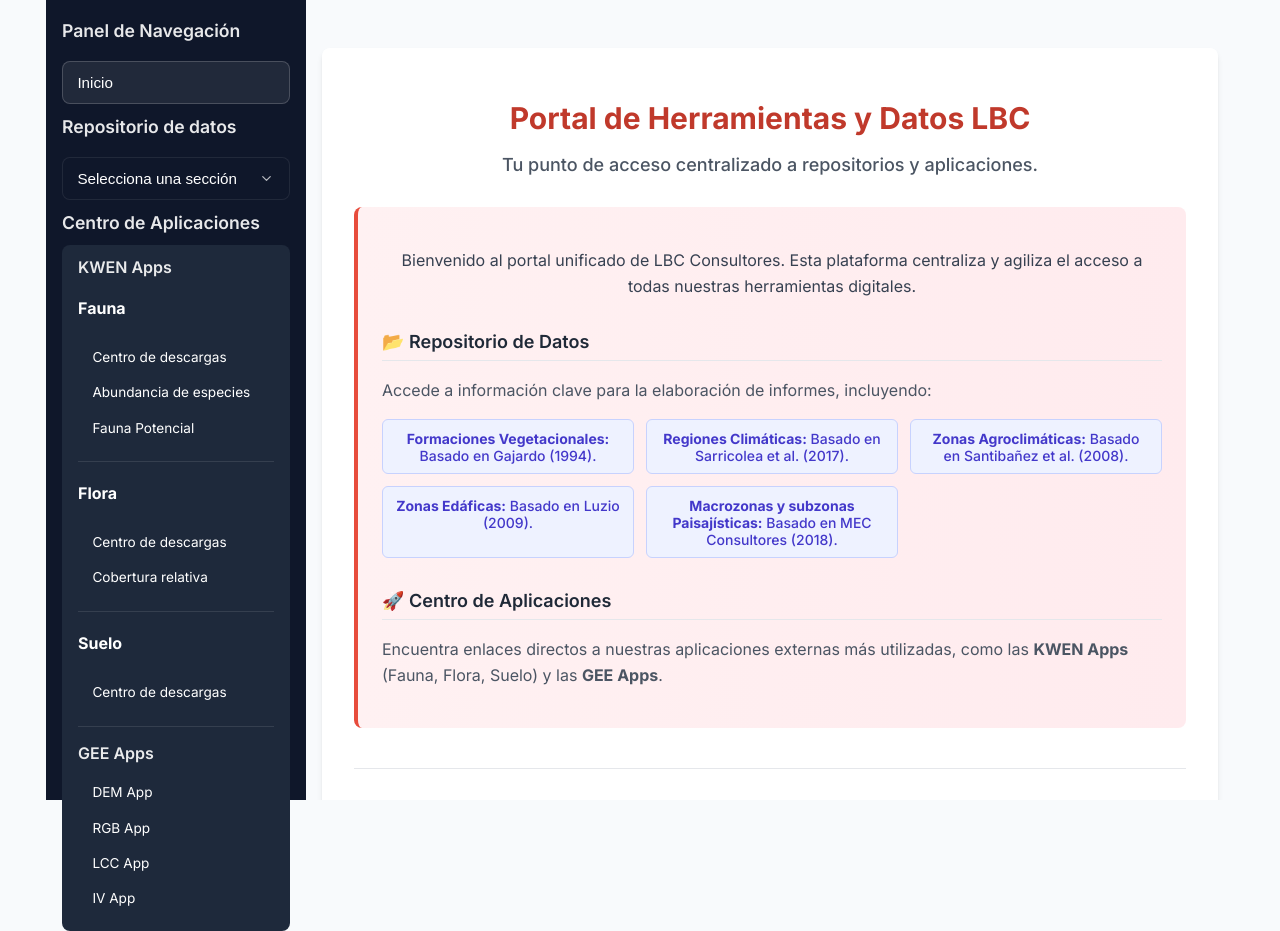
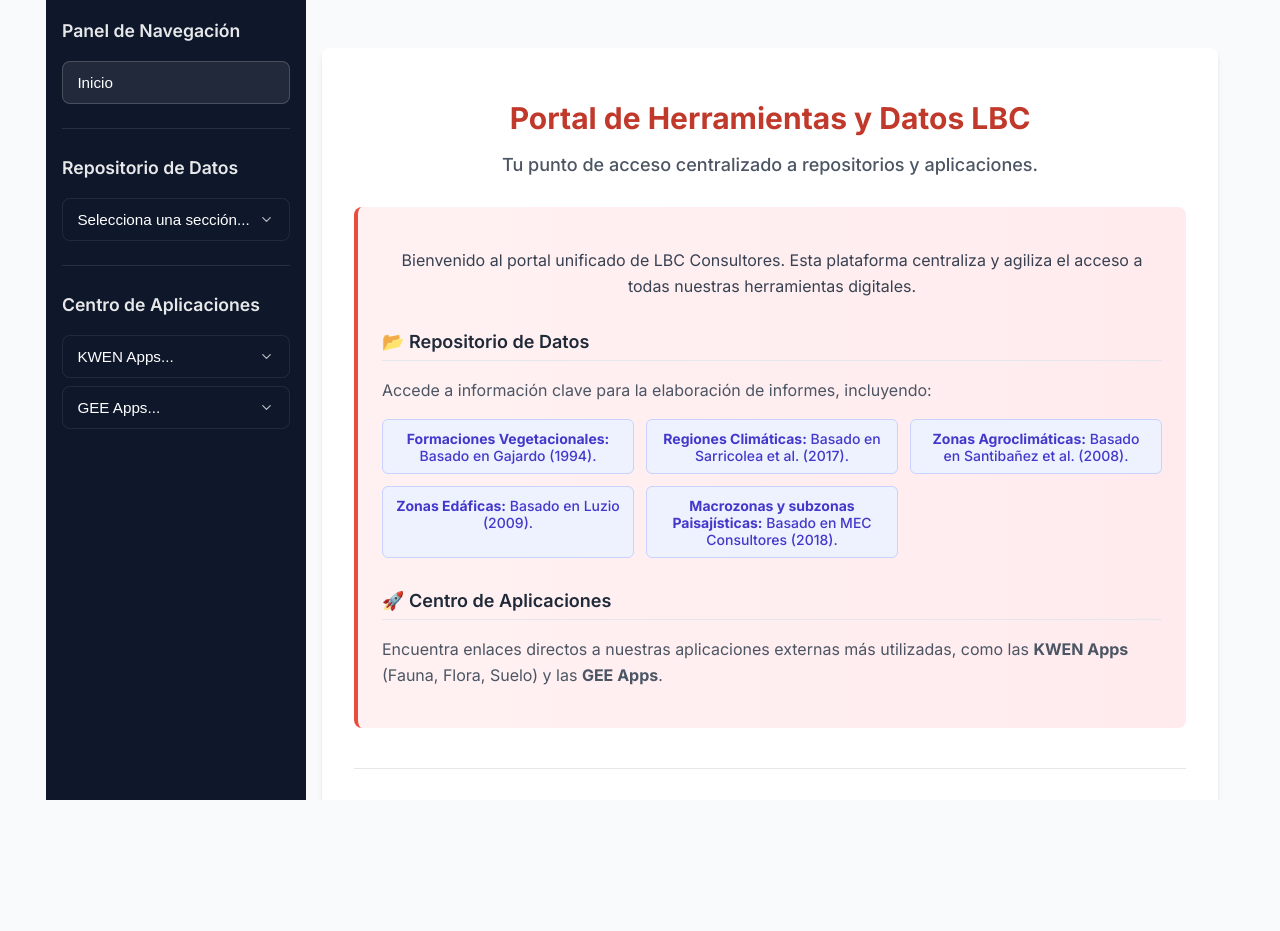
Before and after one commit to dnvasquez/repositorio-lbc, a React (Vite) app: page / in a window 1280 px wide. After the commit the page ends 800 px from the top, so only its background shows below. Built offline with nearby package versions, Linux system fonts and the light colour scheme.

Commit message:
Update App.jsx

```diff
--- a/src/App.jsx
+++ b/src/App.jsx
@@ -1,4 +1,3 @@
-// dnvasquez/repositorio-lbc/repositorio-lbc-ac3608d3abbf348a38d7de449da6e78542511611/src/App.jsx
 import React, { useState } from 'react';
 import ClimatePanel from './components/ClimatePanel';
 import VegetationPanel from './components/VegetationPanel';
@@ -28,14 +27,23 @@ const App = () => {
     }
   };
 
+  const handleExternalLink = (e) => {
+    const url = e.target.value;
+    if (url) {
+      window.open(url, '_blank');
+      e.target.value = ""; // Resetea el selector a su estado inicial
+    }
+  };
+
   return (
     <div className="layout">
       <aside className="sidebar">
         <h2>Panel de Navegación</h2>
         <button className={view === 'home' ? 'active' : ''} onClick={() => setView('home')}>Inicio</button>
 
-        <h2>Repositorio de datos</h2>
+        <div className="sidebar-separator"></div>
 
+        <h2>Repositorio de Datos</h2>
         <select
           value={view}
           onChange={(e) => {
@@ -45,7 +53,7 @@ const App = () => {
           }}
           className={`sidebar-select ${view !== 'home' ? 'active' : ''}`}
         >
-          <option value="home" disabled>Selecciona una sección</option>
+          <option value="home" disabled>Selecciona una sección...</option>
           <option value="vegetation">Formaciones Vegetacionales</option>
           <option value="climate">Regiones Climáticas</option>
           <option value="agroclimatic">Zonas Agroclimáticas</option>
@@ -53,48 +61,36 @@ const App = () => {
           <option value="macrozona">Macrozonas Paisajísticas</option>
         </select>
 
+        <div className="sidebar-separator"></div>
+
         <h2>Centro de Aplicaciones</h2>
 
-        <div className="sidebar-section">
-          <h2>KWEN Apps</h2>
-          <h4>Fauna</h4>
-          <a href="https://www.appsheet.com/start/82a7a1d0-aa58-4f81-988f-4f85eb9b4553#appName=KWENfauna-337919552-24-10-08&page=dashboard&table=DarwinCore&view=Centro+de+descargas" target="_blank" rel="noopener noreferrer" className="sidebar-link">
-            Centro de descargas
-          </a>
-          <a href="https://ge6y46-david-vasquez.shinyapps.io/KWEN-Fauna-Abundancia/" target="_blank" rel="noopener noreferrer" className="sidebar-link">
-            Abundancia de especies
-          </a>
-          <a href="https://ge6y46-david-vasquez.shinyapps.io/KWEN-Fauna-potencial/" target="_blank" rel="noopener noreferrer" className="sidebar-link">
-            Fauna Potencial
-          </a>
-          <div className="sidebar-separator"></div>
-          <h4>Flora</h4>
-          <a href="https://www.appsheet.com/start/b59a0549-b78b-4906-86b7-5f43823cd56c#appName=KWENflora-337919552-24-10-21&page=dashboard&table=Base+de+datos&view=Centro+de+descargas" target="_blank" rel="noopener noreferrer" className="sidebar-link">
-            Centro de descargas
-          </a>
-          <a href="https://ge6y46-david-vasquez.shinyapps.io/KWEN-Cobertura-flora/" target="_blank" rel="noopener noreferrer" className="sidebar-link">
-            Cobertura relativa
-          </a>
-          <div className="sidebar-separator"></div>
-          <h4>Suelo</h4>
-          <a href="https://www.appsheet.com/start/5a5af7fd-d911-4673-a85a-533ede97bc2d#appName=KWENsuelo-337919552&page=gallery&sort=%5B%7B%22Column%22%3A%22ID+MENU%22%2C%22Order%22%3A%22Ascending%22%7D%5D&table=Menu&view=Menu" target="_blank" rel="noopener noreferrer" className="sidebar-link">
-            Centro de descargas
-          </a>
-          <div className="sidebar-separator"></div>
-          <h2>GEE Apps</h2>
-          <a href="https://ee-dnvasque.projects.earthengine.app/view/dem-app" target="_blank" rel="noopener noreferrer" className="sidebar-link">
-            DEM App
-          </a>
-          <a href="https://ee-dnvasque.projects.earthengine.app/view/rgbimage-app" target="_blank" rel="noopener noreferrer" className="sidebar-link">
-            RGB App
-          </a>
-          <a href="https://ee-dnvasque.projects.earthengine.app/view/lcc-app2" target="_blank" rel="noopener noreferrer" className="sidebar-link">
-            LCC App
-          </a>
-          <a href="https://ee-dnvasque.projects.earthengine.app/view/iv-app" target="_blank" rel="noopener noreferrer" className="sidebar-link">
-            IV App
-          </a>
-        </div>
+        {/* Menú para KWEN Apps */}
+        <select onChange={handleExternalLink} className="sidebar-select">
+          <option value="">KWEN Apps...</option>
+          <optgroup label="Fauna">
+            <option value="https://www.appsheet.com/start/82a7a1d0-aa58-4f81-988f-4f85eb9b4553#appName=KWENfauna-337919552-24-10-08&page=dashboard&table=DarwinCore&view=Centro+de+descargas">Centro de descargas</option>
+            <option value="https://ge6y46-david-vasquez.shinyapps.io/KWEN-Fauna-Abundancia/">Abundancia de especies</option>
+            <option value="https://ge6y46-david-vasquez.shinyapps.io/KWEN-Fauna-potencial/">Fauna Potencial</option>
+          </optgroup>
+          <optgroup label="Flora">
+            <option value="https://www.appsheet.com/start/b59a0549-b78b-4906-86b7-5f43823cd56c#appName=KWENflora-337919552-24-10-21&page=dashboard&table=Base+de+datos&view=Centro+de+descargas">Centro de descargas</option>
+            <option value="https://ge6y46-david-vasquez.shinyapps.io/KWEN-Cobertura-flora/">Cobertura relativa</option>
+          </optgroup>
+          <optgroup label="Suelo">
+            <option value="https://www.appsheet.com/start/5a5af7fd-d911-4673-a85a-533ede97bc2d#appName=KWENsuelo-337919552&page=gallery&sort=%5B%7B%22Column%22%3A%22ID+MENU%22%2C%22Order%22%3A%22Ascending%22%7D%5D&table=Menu&view=Menu">Centro de descargas</option>
+          </optgroup>
+        </select>
+
+        {/* Menú para GEE Apps */}
+        <select onChange={handleExternalLink} className="sidebar-select">
+          <option value="">GEE Apps...</option>
+          <option value="https://ee-dnvasque.projects.earthengine.app/view/dem-app">DEM App</option>
+          <option value="https://ee-dnvasque.projects.earthengine.app/view/rgbimage-app">RGB App</option>
+          <option value="https://ee-dnvasque.projects.earthengine.app/view/lcc-app2">LCC App</option>
+          <option value="https://ee-dnvasque.projects.earthengine.app/view/iv-app">IV App</option>
+        </select>
+
       </aside>
       <main className="content">
         {renderPanel()}
```
